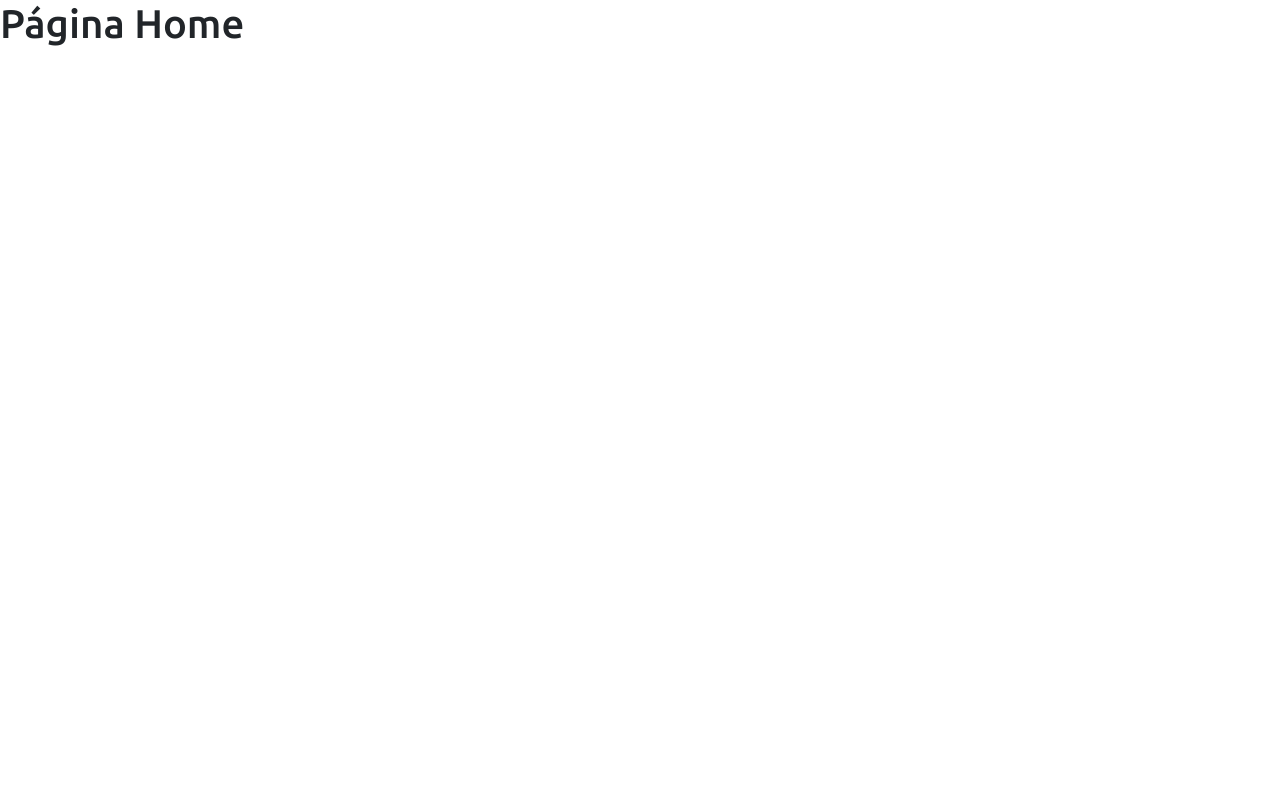
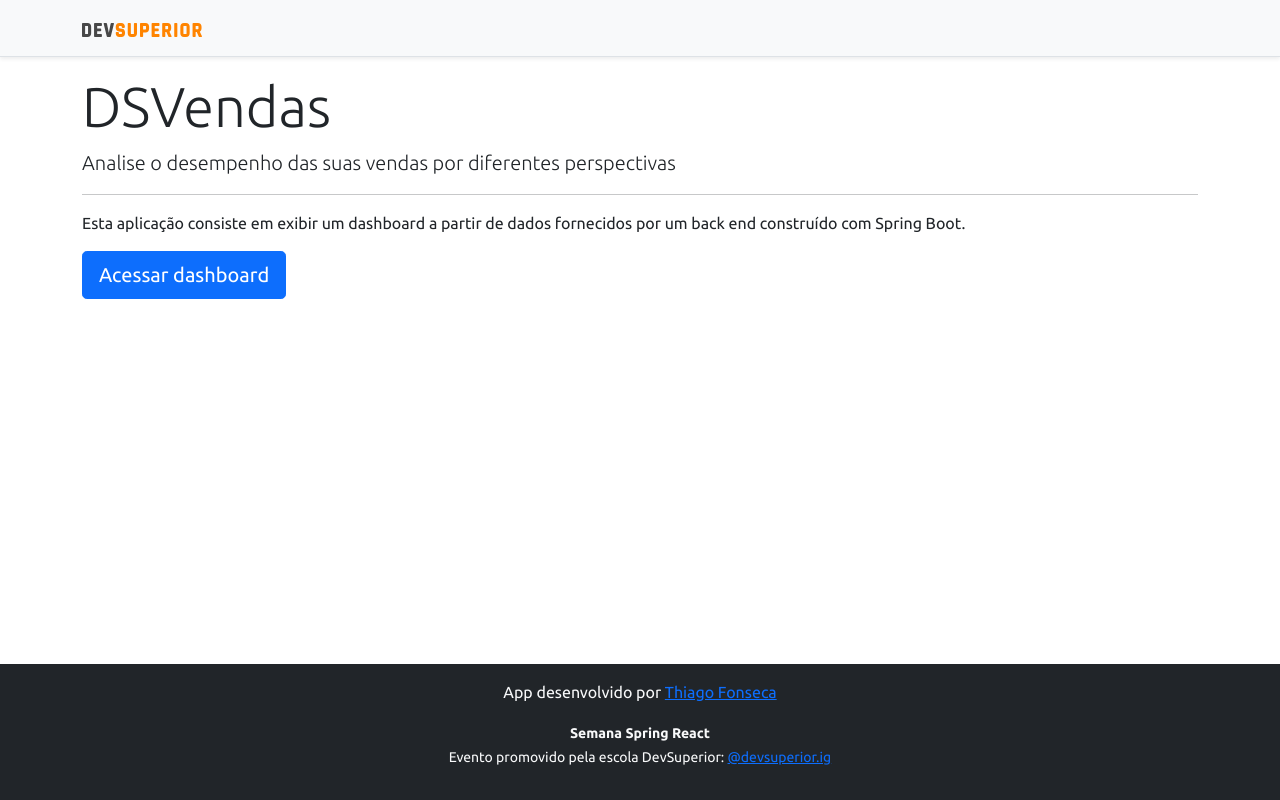
Before and after one commit to tfonsec/projeto-sds4, a React (Create React App) app in the folder frontend/: page / in a window 1280 px wide. Built offline with nearby package versions, Linux system fonts and the light colour scheme.

Commit message:
Home, navigation

```diff
--- a/frontend/src/components/NavBar/index.tsx
+++ b/frontend/src/components/NavBar/index.tsx
@@ -1,10 +1,13 @@
 import ImgDsDark from 'assets/img/ds-dark.svg';
+import { Link } from 'react-router-dom';
 const NavBar = () => {
     return (
     <div className="d-flex flex-column flex-md-row align-items-center p-3 px-md-4 mb-3 bg-light border-bottom shadow-sm">
         <div className="container">
             <nav className="my-2 my-md-0 mr-md-3">
+                <Link to="/">
                 <img src={ImgDsDark} alt="DevSuperior" width="120" />
+                </Link>
             </nav>
         </div>
     </div>
--- a/frontend/src/pages/Home/index.tsx
+++ b/frontend/src/pages/Home/index.tsx
@@ -1,10 +1,24 @@
+import Footer from "components/Footer"
+import NavBar from "components/NavBar"
+import { Link } from "react-router-dom";
+
 const Home = () => {
     return (
-    <div>
-        <h1>Página Home</h1>
-        </div>
-
-
+        <>
+            <NavBar />
+            <div className="container">
+                <div className="jumbotron">
+                    <h1 className="display-4">DSVendas</h1>
+                    <p className="lead">Analise o desempenho das suas vendas por diferentes perspectivas</p>
+                    <hr />
+                    <p>Esta aplicação consiste em exibir um dashboard a partir de dados fornecidos por um back end construído com Spring Boot.</p>
+                    <Link className="btn btn-primary btn-lg" to= "/dashboard">
+                        Acessar dashboard
+                    </Link>
+                </div>
+            </div>
+            <Footer />
+        </>
     );
 }
 
```
